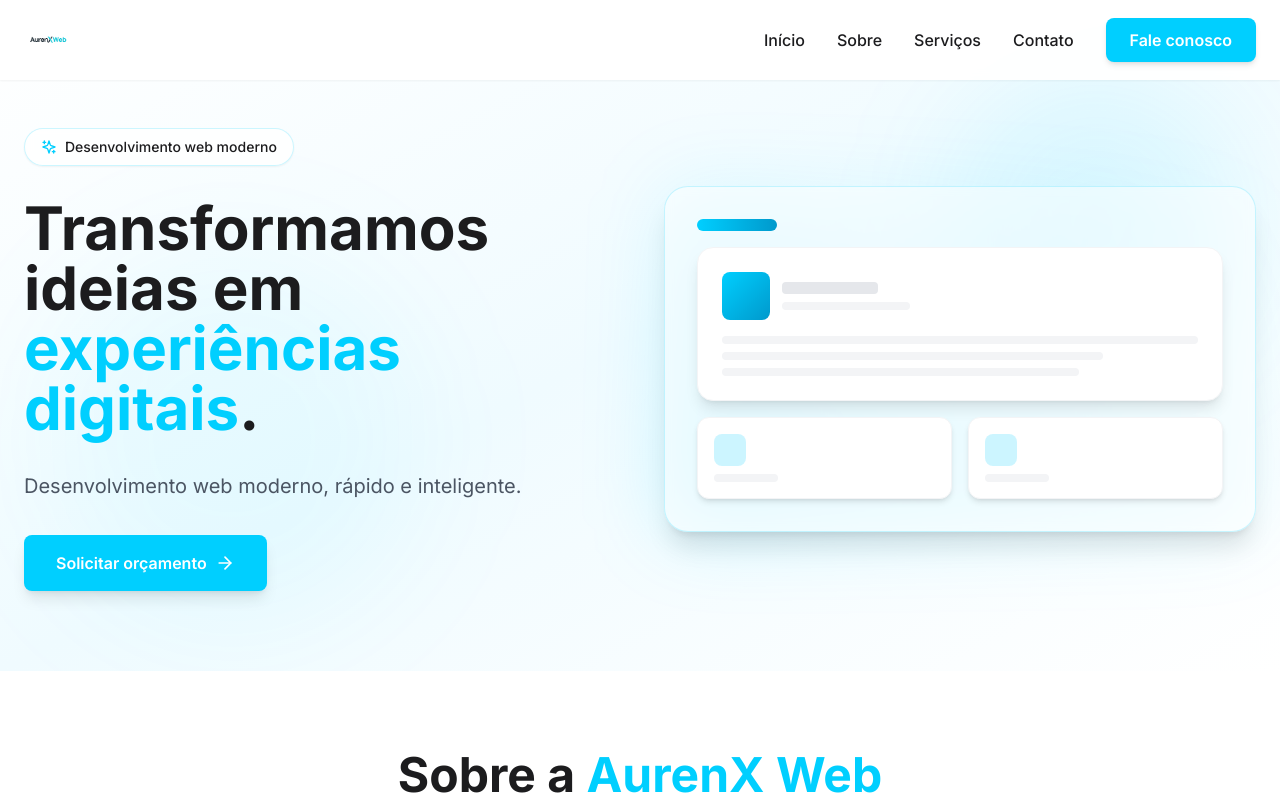
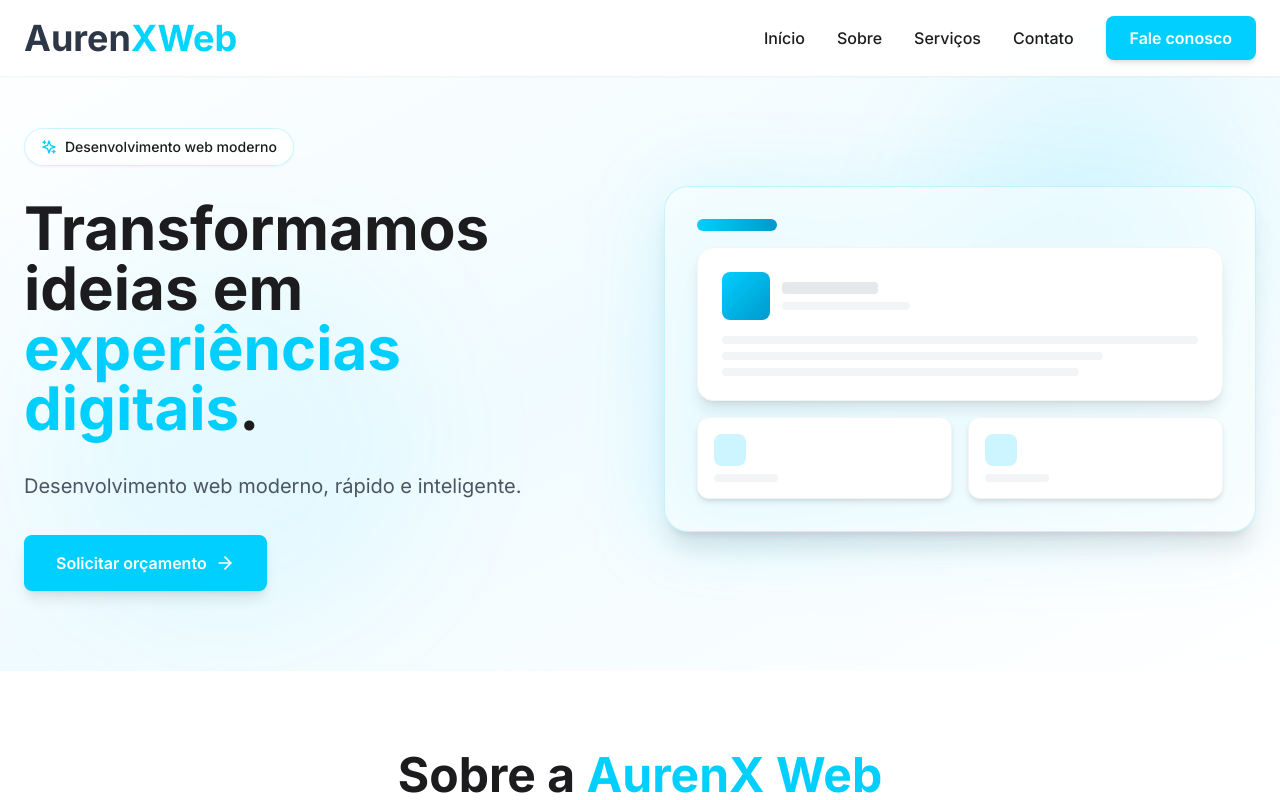
Before and after one commit to AurenXWeb/AurenXWeb, a React (Vite) app: page / in a window 1280 px wide. Shown: the top 800 px of the page. Built offline with nearby package versions, Linux system fonts and the light colour scheme.

Commit message:
Updated Header.tsx

```diff
--- a/src/components/Contact.tsx
+++ b/src/components/Contact.tsx
@@ -141,11 +141,11 @@ export function Footer() {
       <div className="max-w-7xl mx-auto">
         <div className="flex flex-col md:flex-row items-center justify-between gap-6">
           <div className="flex items-center">
-            <img
-              src="/ChatGPT_Image_24_de_out._de_2025__13_42_12-removebg-preview.png"
-              alt="AurenX Web"
-              className="h-12 w-auto"
-            />
+            <span className="text-3xl md:text-4xl font-bold">
+              <span className="text-white">Auren</span>
+              <span className="text-[#00D4FF]">X</span>
+              <span className="text-[#00D4FF]">Web</span>
+            </span>
           </div>
 
           <div className="flex items-center gap-6">
--- a/src/components/Header.tsx
+++ b/src/components/Header.tsx
@@ -17,11 +17,11 @@ export default function Header() {
       <div className="max-w-7xl mx-auto px-6 py-4">
         <div className="flex items-center justify-between">
           <div className="flex items-center">
-            <img
-              src="/ChatGPT_Image_24_de_out._de_2025__13_42_12-removebg-preview.png"
-              alt="AurenX Web"
-              className="h-12 w-auto"
-            />
+            <span className="text-3xl md:text-4xl font-bold">
+              <span className="text-[#2D3748]">Auren</span>
+              <span className="text-[#00D4FF]">X</span>
+              <span className="text-[#00D4FF]">Web</span>
+            </span>
           </div>
 
           <nav className="hidden md:flex items-center gap-8">
```
